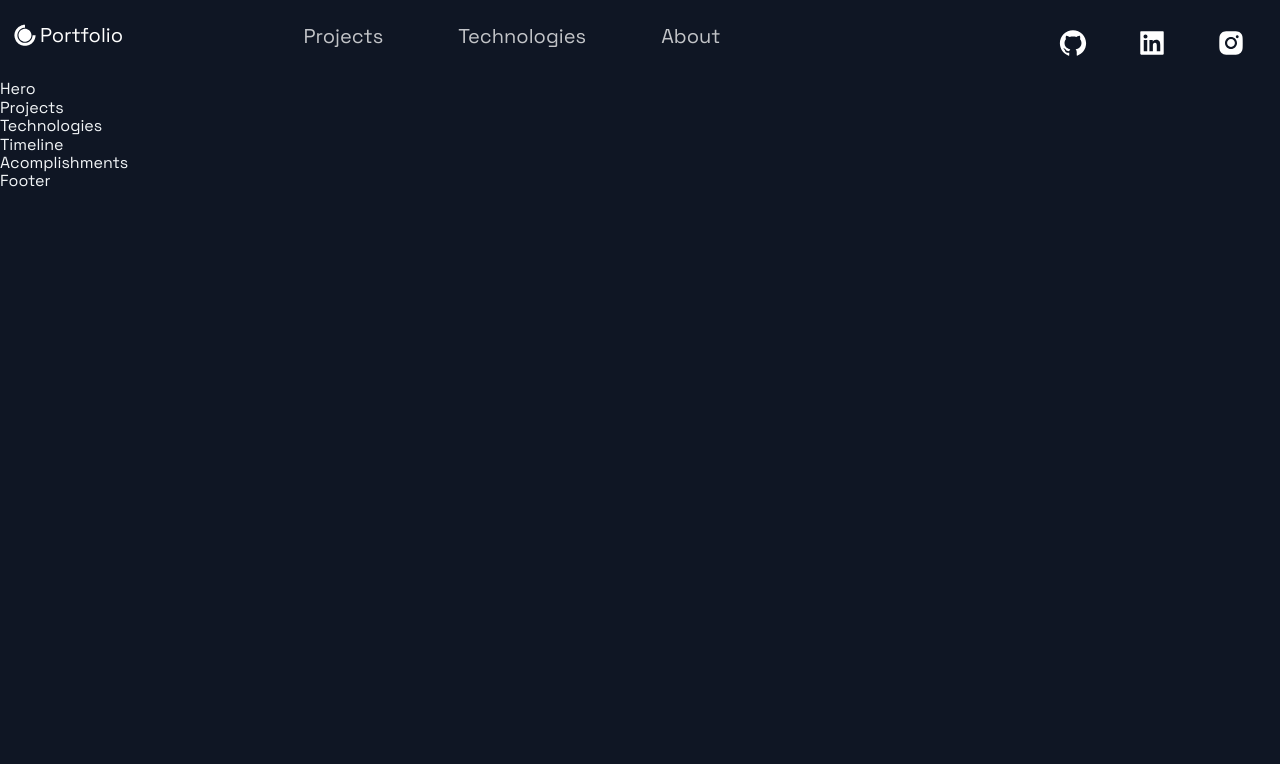
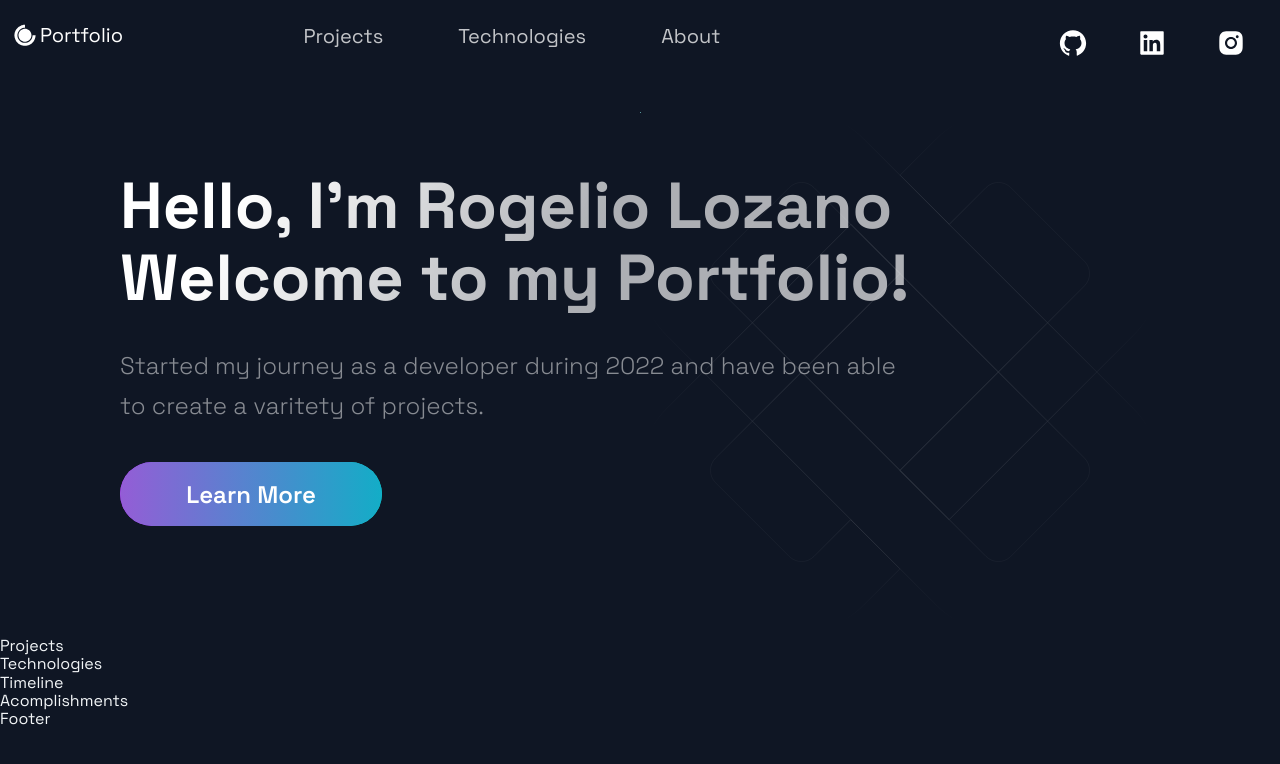
Before and after one commit to LozanoRogelio/Portfolio, a Next.js app: page / in a window 1280 px wide. Shown: the top 764 px of the page. Built offline with nearby package versions, Linux system fonts and the light colour scheme.

Commit message:
Added welcome banner and small summary with backgorund animation

```diff
--- a/src/components/Hero/Hero.js
+++ b/src/components/Hero/Hero.js
@@ -4,10 +4,19 @@ import { Section, SectionText, SectionTitle } from '../../styles/GlobalComponent
 import Button from '../../styles/GlobalComponents/Button';
 import { LeftSection } from './HeroStyles';
 
-const Hero = (props) => (
-  <div>
-    Hero
-  </div>
+const Hero = () => (
+  <Section row nopadding>
+    <LeftSection>
+      <SectionTitle main center>
+        Hello, I'm Rogelio Lozano <br/>
+        Welcome to my Portfolio!
+      </SectionTitle>
+      <SectionText>
+        Started my journey as a developer during 2022 and have been able to create a varitety of projects.
+      </SectionText>
+      <Button onClick={() => window.location = 'https://github.com/LozanoRogelio'}>Learn More</Button>
+    </LeftSection>
+  </Section>
 );
 
 export default Hero;
--- a/src/pages/index.js
+++ b/src/pages/index.js
@@ -10,10 +10,10 @@ import { Section } from '../styles/GlobalComponents';
 const Home = () => {
   return (
     <Layout>
-      {/* <Section grid> */}
+      <Section grid>
         <Hero />
-        {/* <BgAnimation /> */}
-      {/* </Section> */}
+        <BgAnimation />
+      </Section>
       <Projects />
       <Technologies />
       <Timeline />
```
